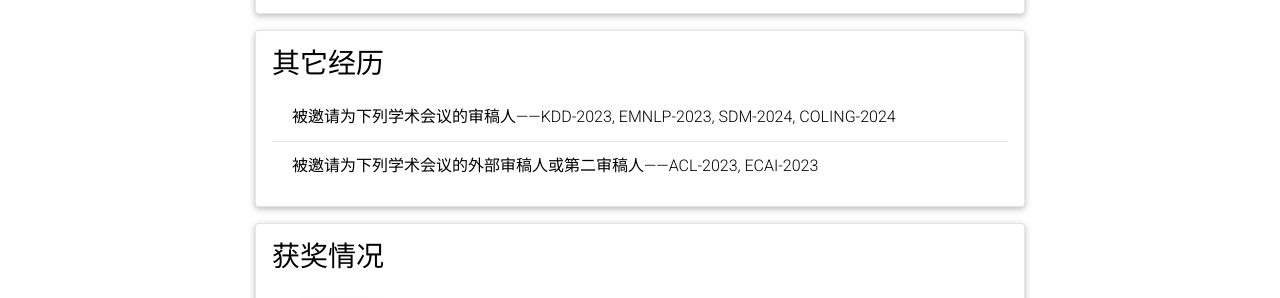
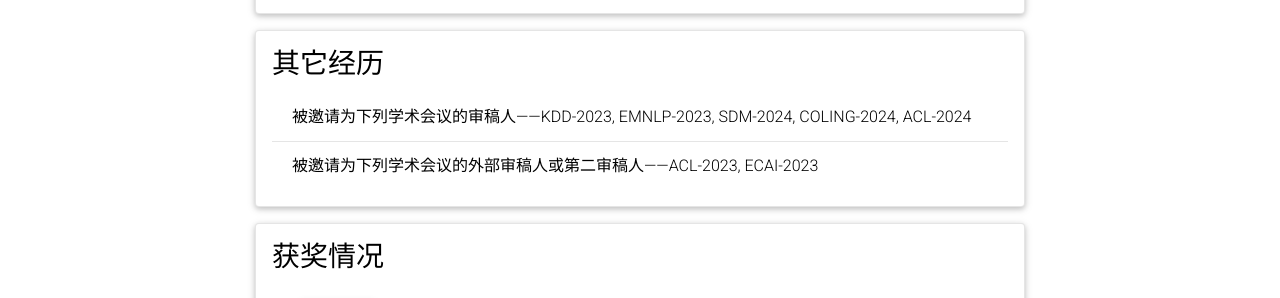
Before and after one commit to HaoyuanPeng/haoyuanpeng.github.io, a Jekyll site: the page built from _pages/cv_zh.md, in a window 1280 px wide and 900 px high, scrolled down 1928 px. Shown: the part 153-451 px from the top of the window. Built offline with Jekyll 4.4.1, drawn with Linux system fonts in a browser that asks for light colours; comment, search, counter and statistics services are not loaded; a style sheet for code colours, icons or effects is not loaded.

Commit message:
update service

```diff
--- a/_data/cv.yml
+++ b/_data/cv.yml
@@ -70,7 +70,7 @@
 - title: Service
   type: list
   contents:
-    - <b>Conference Reviewer:</b> KDD-2023, EMNLP-2023, SDM-2024, COLING-2024
+    - <b>Conference Reviewer:</b> KDD-2023, EMNLP-2023, SDM-2024, COLING-2024, ACL-2024
     - <b>External Reviewer:</b> ACL-2023, ECAI-2023
 
 - title: Honors and Awards
--- a/_data/cv_zh.yml
+++ b/_data/cv_zh.yml
@@ -68,7 +68,7 @@
 - title: 其它经历
   type: list
   contents:
-    - 被邀请为下列学术会议的审稿人——KDD-2023, EMNLP-2023, SDM-2024, COLING-2024
+    - 被邀请为下列学术会议的审稿人——KDD-2023, EMNLP-2023, SDM-2024, COLING-2024, ACL-2024
     - 被邀请为下列学术会议的外部审稿人或第二审稿人——ACL-2023, ECAI-2023
 
 - title: 获奖情况
```
